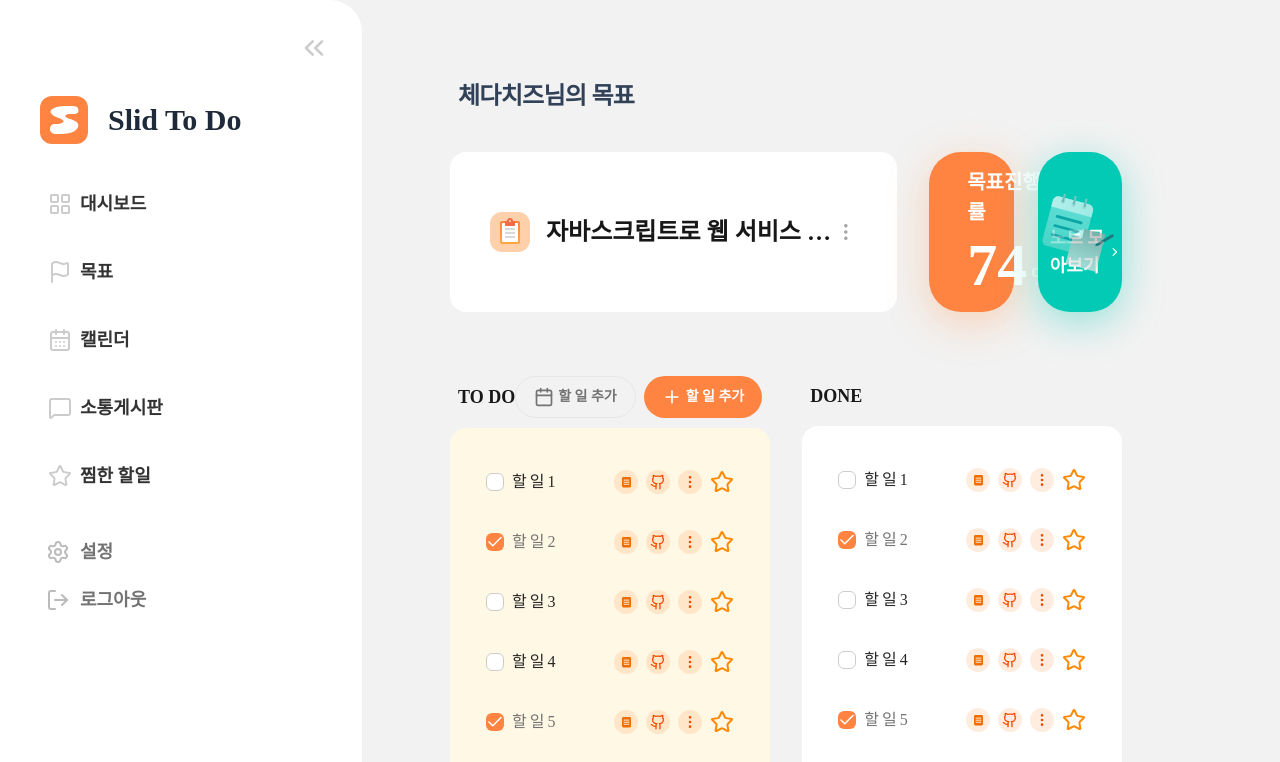
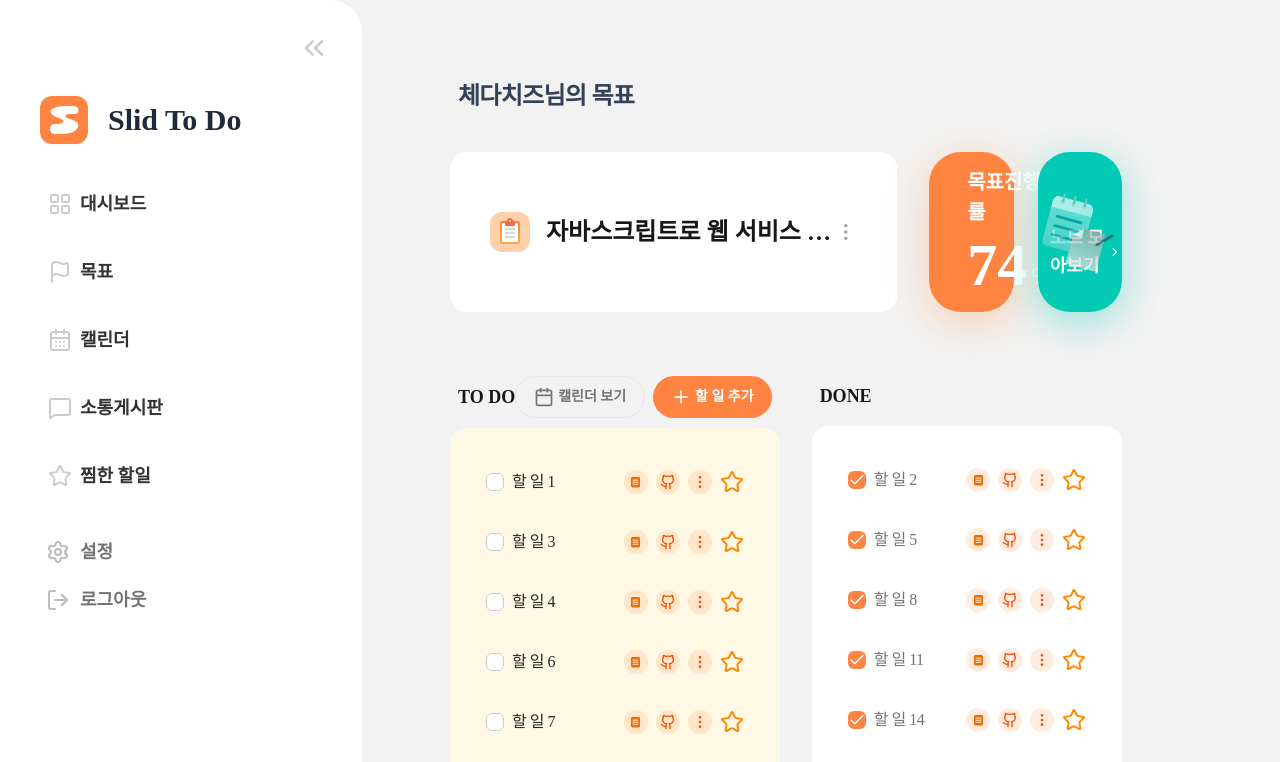
Before and after one commit to slidtodo/frontend, a Next.js app: page /goal/1 in a window 1280 px wide. Shown: the top 762 px of the page. Built offline with nearby package versions, Linux system fonts and the light colour scheme.

Commit message:
fix: GoalSummary - Link 안에 text추가 - 중복된 스타일 삭제

```diff
--- a/src/features/dashboard/components/GoalBox/index.tsx
+++ b/src/features/dashboard/components/GoalBox/index.tsx
@@ -29,7 +29,7 @@ export default function GoalBox({ data }: GoalBoxProps) {
           <SearchInput placeholder="할 일을 검색해주세요" />
           <Button
             variant="secondary"
-            className="rounded-[999px] rounded-full p-[10px] md:px-[14.5px] md:px-[18px] md:py-[10px] lg:py-[10px]"
+            className="rounded-full p-[10px] md:px-[14.5px] md:px-[18px] md:py-[10px] lg:py-[10px]"
           >
             <PlusIcon size={20} />
             <span className="hidden w-full w-max text-sm font-semibold md:block">할 일 추가</span>
--- a/src/features/goal/components/GoalDetail/index.tsx
+++ b/src/features/goal/components/GoalDetail/index.tsx
@@ -18,12 +18,12 @@ export default function GoalDetail() {
             <div className="flex gap-2">
               <Button
                 variant="cancel"
-                className="rounded-[999px] rounded-full bg-[#F2F2F2] p-[10px] md:px-[14.5px] md:px-[18px] md:py-[10px] lg:py-[10px]"
+                className="rounded-full bg-[#F2F2F2] p-[10px] md:px-[14.5px] md:px-[18px] md:py-[10px] lg:py-[10px]"
               >
                 <CalendarIcon size={20} color="#737373" />
-                <span className="hidden w-full w-max text-sm font-semibold text-[#737373] md:block">할 일 추가</span>
+                <span className="hidden w-full w-max text-sm font-semibold text-[#737373] md:block">캘린더 보기</span>
               </Button>
-              <Button className="rounded-[999px] rounded-full p-[10px] md:px-[14.5px] md:px-[18px] md:py-[10px] lg:py-[10px]">
+              <Button className="rounded-full p-[10px] md:px-[14.5px] md:px-[18px] md:py-[10px] lg:py-[10px]">
                 <PlusIcon size={20} />
                 <span className="hidden w-full w-max text-sm font-semibold md:block">할 일 추가</span>
               </Button>
@@ -33,7 +33,7 @@ export default function GoalDetail() {
         <section className="rounded-2xl bg-[#FFF8E4] px-[28px] py-[32px]">
           <div className="flex max-h-[512px] flex-col gap-4 overflow-y-auto">
             {mockTodo.length > 0 ? (
-              mockTodo.map((todo) => <TaskCard key={todo.id} todo={todo} />)
+              mockTodo.filter((todo) => !todo.done).map((todo) => <TaskCard key={todo.id} todo={todo} />)
             ) : (
               <Empty>할 일이 없습니다. 새로운 할 일을 추가해보세요!</Empty>
             )}
@@ -45,7 +45,7 @@ export default function GoalDetail() {
         <section className="rounded-2xl bg-[#ffffff] px-[28px] py-[32px]">
           <div className="flex max-h-[512px] flex-col gap-4 overflow-y-auto">
             {mockTodo.length > 0 ? (
-              mockTodo.map((todo) => <TaskCard key={todo.id} todo={todo} />)
+              mockTodo.filter((todo) => todo.done).map((todo) => <TaskCard key={todo.id} todo={todo} />)
             ) : (
               <Empty>할 일이 없습니다. 새로운 할 일을 추가해보세요!</Empty>
             )}
--- a/src/features/goal/components/GoalSummary/index.tsx
+++ b/src/features/goal/components/GoalSummary/index.tsx
@@ -56,12 +56,11 @@ function LinkNote() {
   const goalId = 1;
   return (
     <div className="relative min-h-[160px] w-full rounded-[32px] bg-[#02CAB5] shadow-[0_10px_40px_0_rgba(2,202,181,0.40)]">
-      <div className="absolute bottom-1/5 left-1/7 flex items-center gap-['2px']">
-        <Link className="text-lg font-bold text-white" href={`/goal/${goalId}/note`}>
-          노트 모아보기
-        </Link>
+      <Link className="absolute bottom-1/5 left-1/7 flex items-center gap-['2px']" href={`/goal/${goalId}/note`}>
+        <span className="text-lg font-bold text-white">노트 모아보기</span>
         <ChevronRightIcon size={24} color="#ffffff" className="cursor-pointer" />
-      </div>
+      </Link>
+
       <Image
         src={'/image/note-group.svg'}
         alt="Note Group"
```
